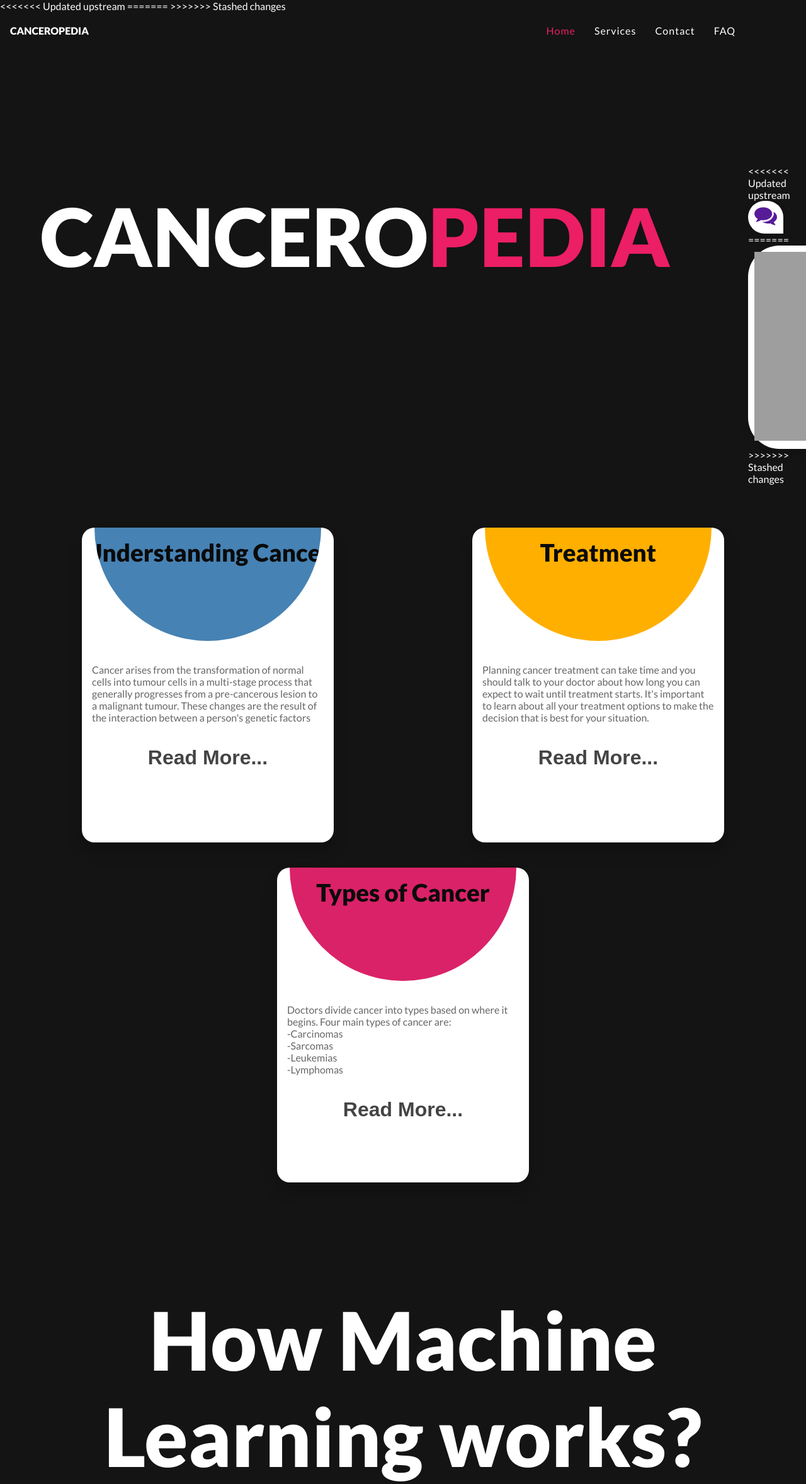
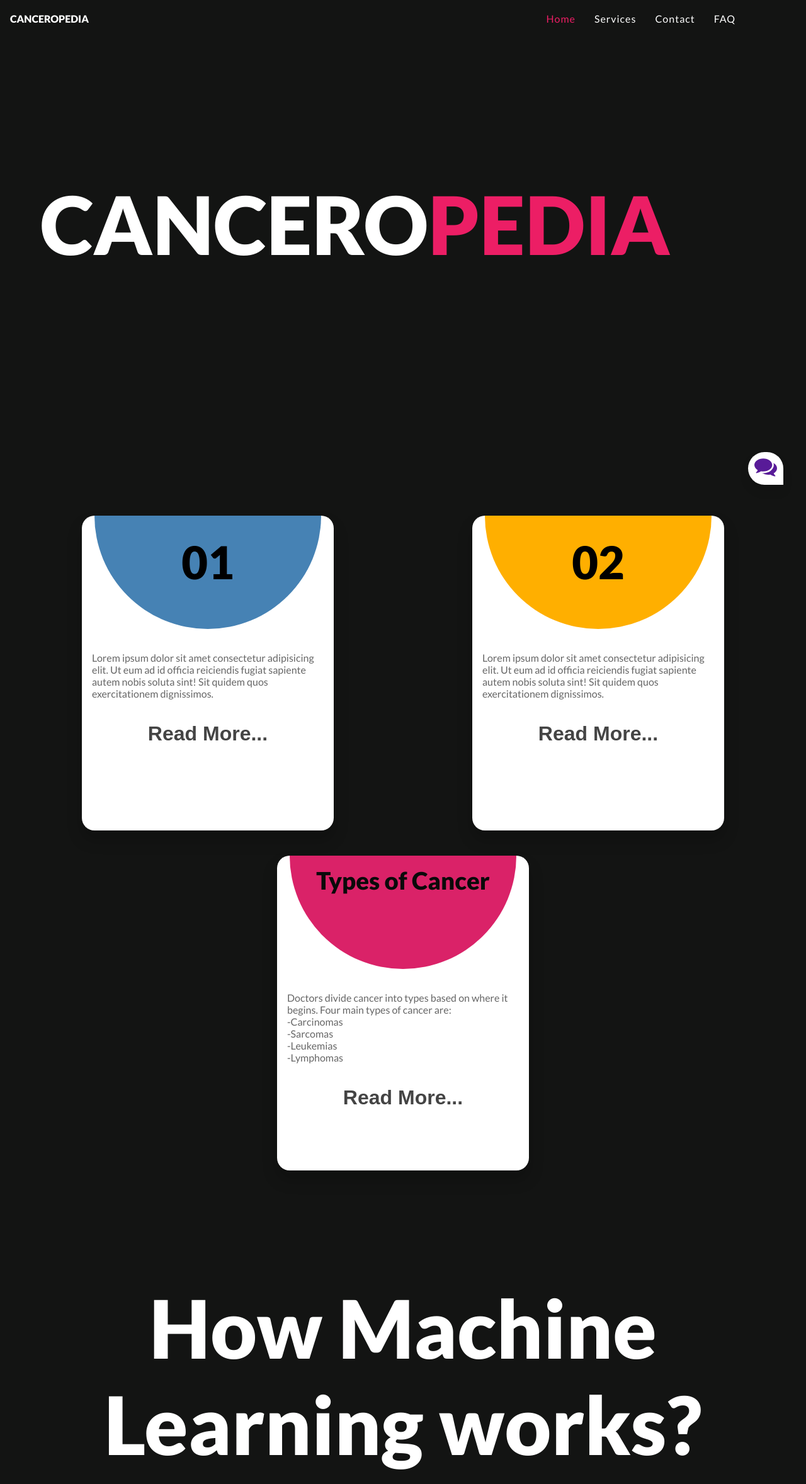
Before and after one commit to ayushkumar05/CancerPedia, a Flask app: page / in a window 1280 px wide. Shown: the whole page at 63% size. After the commit the page ends 2334 px from the top, so only its background shows below. Run offline with Flask 2, Linux system fonts and the light colour scheme; grey boxes are pictures that could not be loaded.

Commit message:
Revert "abc"
This reverts commit 0f5d2988d793c0d68c133a9eb36602d0d112ffa4.

```diff
--- a/templates/index11.html
+++ b/templates/index11.html
@@ -3,16 +3,8 @@
   <head>
     <meta charset="UTF-8" />
     <meta name="viewport" content="width=device-width, initial-scale=1.0" />
-<<<<<<< Updated upstream
     <title>CanceroPedia</title>
     <link rel="stylesheet" href="{{ url_for('static', filename='style11.css') }}" />
-=======
-    <title>Responsive navbar</title>
-    <link
-      rel="stylesheet"
-      href="{{ url_for('static', filename='style11.css') }}"
-    />
->>>>>>> Stashed changes
   </head>
 
   <body class="mobile">
@@ -67,13 +59,7 @@
           </div>
         </div>
         <div class="chatbox__button">
-<<<<<<< Updated upstream
           <button><img src="{{ url_for('static', filename='images/chatbox-icon.svg') }}" /></button>
-=======
-          <button>
-            <img src="{{ url_for('static', filename='chatbox-icon.svg') }}" />
-          </button>
->>>>>>> Stashed changes
         </div>
       </div>
     </div>
@@ -110,11 +96,13 @@
     <div class="container1">
       <div class="card">
         <div class="circle">
-          <h3>Understanding Cancer</h3>
+          <h2>01</h2>
         </div>
         <div class="content">
           <p class="para">
-            Cancer arises from the transformation of normal cells into tumour cells in a multi-stage process that generally progresses from a pre-cancerous lesion to a malignant tumour. These changes are the result of the interaction between a person's genetic factors
+            Lorem ipsum dolor sit amet consectetur adipisicing elit. Ut eum ad
+            id officia reiciendis fugiat sapiente autem nobis soluta sint! Sit
+            quidem quos exercitationem dignissimos.
           </p>
           <button class="show-modal1">Read More...</button>
         </div>
@@ -122,14 +110,13 @@
 
       <div class="card">
         <div class="circle">
-          <h3>Treatment</h3>
+          <h2>02</h2>
         </div>
         <div class="content">
           <p class="para">
-            Planning cancer treatment can take time and you should talk to your
-            doctor about how long you can expect to wait until treatment starts.
-            It's important to learn about all your treatment options to make the
-            decision that is best for your situation.
+            Lorem ipsum dolor sit amet consectetur adipisicing elit. Ut eum ad
+            id officia reiciendis fugiat sapiente autem nobis soluta sint! Sit
+            quidem quos exercitationem dignissimos.
           </p>
           <button class="show-modal2">Read More...</button>
         </div>
@@ -154,45 +141,15 @@
 
     <div class="modal1 hidden">
       <button class="close-modal1">&times;</button>
-      <h1 class="headingss">Understaning Cancer</h1>
-      <p>Cancer can start almost anywhere in the human body, which is made up of trillions of cells. Normally, human cells grow and multiply (through a process called cell division) to form new cells as the body needs them. When cells grow old or become damaged, they die, and new cells take their place.
-
-        Sometimes this orderly process breaks down, and abnormal or damaged cells grow and multiply when they shouldn’t. These cells may form tumors, which are lumps of tissue. Tumors can be cancerous or not cancerous (benign).
-
-        Cancerous tumors spread into, or invade, nearby tissues and can travel to distant places in the body to form new tumors (a process called metastasis). Cancerous tumors may also be called malignant tumors. Many cancers form solid tumors, but cancers of the blood, such as leukemias, generally do not.
-
-        Benign tumors do not spread into, or invade, nearby tissues. When removed, benign tumors usually don’t grow back, whereas cancerous tumors sometimes do. Benign tumors can sometimes be quite large, however. Some can cause serious symptoms or be life threatening, such as benign tumors in the brain.</p>
+      <h1 class="headingss">I'm a modal window 😍</h1>
+      <p>MC Ayush</p>
     </div>
     <!-- <div class="overlay hidden"></div> -->
 
     <div class="modal2 hidden">
       <button class="close-modal2">&times;</button>
-      <h1 class="headingss">Treatment</h1>
-      <p>
-        <h3>Types of Cancer Treatment</h3><br>
-        Many procedures and drugs are available to
-        treat cancer, with many more being studied. Some are "local" treatments
-        like surgery and radiation therapy, which are used to treat a specific
-        tumor or area of the body. Drug treatments (such as chemotherapy,
-        immunotherapy, or targeted therapy) are often called "systemic"
-        treatments because they can affect the entire body. Learn about the most
-        common types of treatment for cancer here.<br>
-        Surgery<br>
-        Chemotherapy<br>
-        Radiation Therapy<br>
-        Targeted Therapy<br>
-        Immunotherapy Stem Cell or Bone<br>
-        Marrow Transplant<br>
-        Hormone Therapy<br>
-        <h3>Treatment Approaches</h3>
-        There are many different approaches for treating cancer, depending on the type of cancer, how advanced it is, what types of treatment are available, and what the goals of treatment are. Learn about how cancer treatments might be used in certain situations here.<br>
-        Palliative Care<br>
-        Clinical Trials<br>
-        Precision or Personalized Medicine<br>
-        Off-label Drug Use<br>
-        Biosimilar Drugs<br>
-        Tumor-agnostic Drugs<br>
-      </p>
+      <h1 class="headingss">I'm a modal window 😍</h1>
+      <p>Bhosdika Bijju</p>
     </div>
     <!-- <div class="overlay hidden"></div> -->
 
```
